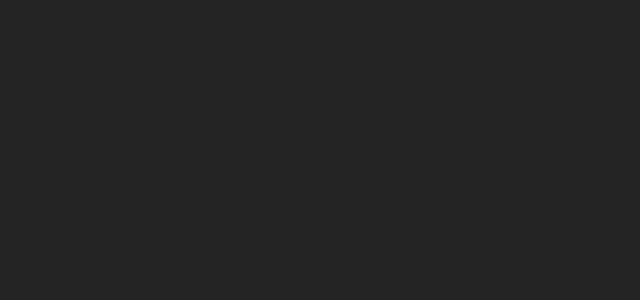
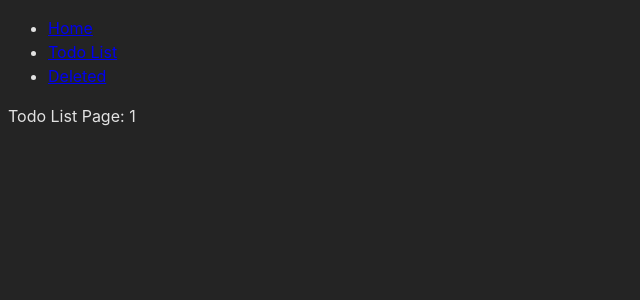
Before and after one commit to Coukrafter/Coukrafter, a React (Vite) app: page /todo_list/1 in a window 1280 px wide. Shown: the top 300 px of the page, without its empty margins (0-640 px from the left). Built offline with nearby package versions, Linux system fonts and the light colour scheme.

Commit message:
implemented basic routing

```diff
--- a/package.json
+++ b/package.json
@@ -10,7 +10,8 @@
   },
   "dependencies": {
     "react": "^18.2.0",
-    "react-dom": "^18.2.0"
+    "react-dom": "^18.2.0",
+    "react-router-dom": "^6.6.2"
   },
   "devDependencies": {
     "@types/react": "^18.0.26",
--- a/src/App.tsx
+++ b/src/App.tsx
@@ -1,3 +1,18 @@
-export function App() {
-  return <></>;
+import { BrowserRouter, Routes, Route } from "react-router-dom";
+import Layout from "./components/Layout/Layout";
+import { DeletedPage, HomePage, NotFoundPage, TodoListPage } from "./pages";
+
+export default function App() {
+  return (
+    <BrowserRouter>
+      <Layout>
+        <Routes>
+          <Route path="/" element={<HomePage />} />
+          <Route path="todo_list/:listId" element={<TodoListPage />} />
+          <Route path="deleted" element={<DeletedPage />} />
+          <Route path="*" element={<NotFoundPage />} />
+        </Routes>
+      </Layout>
+    </BrowserRouter>
+  );
 }
--- /dev/null
+++ b/src/components/Layout/Layout.tsx
@@ -0,0 +1,15 @@
+import { ReactNode } from "react";
+import Navbar from "./Navbar";
+
+type Props = {
+  children: ReactNode;
+};
+
+export default function Layout({ children }: Props) {
+  return (
+    <>
+      <Navbar />
+      {children}
+    </>
+  );
+}
--- /dev/null
+++ b/src/components/Layout/Navbar.tsx
@@ -0,0 +1,19 @@
+export default function Navbar() {
+  return (
+    <header>
+      <nav>
+        <ul>
+          <li>
+            <a href="/">Home</a>
+          </li>
+          <li>
+            <a href="/todo_list/1">Todo List</a>
+          </li>
+          <li>
+            <a href="/deleted">Deleted</a>
+          </li>
+        </ul>
+      </nav>
+    </header>
+  );
+}
--- a/src/main.tsx
+++ b/src/main.tsx
@@ -1,6 +1,6 @@
 import React from "react";
 import ReactDOM from "react-dom/client";
-import { App } from "./App";
+import App from "./App";
 import "./index.css";
 
 ReactDOM.createRoot(document.getElementById("root") as HTMLElement).render(
--- /dev/null
+++ b/src/pages/DeletedPage/DeletedPage.tsx
@@ -0,0 +1,3 @@
+export default function DeletedPage() {
+  return <div>Deleted Page</div>;
+}
--- /dev/null
+++ b/src/pages/HomePage/HomePage.tsx
@@ -0,0 +1,3 @@
+export default function HomePage() {
+  return <div>Home Page</div>;
+}
--- /dev/null
+++ b/src/pages/NotFoundPage/NotFoundPage.tsx
@@ -0,0 +1,3 @@
+export default function NotFoundPage() {
+  return <div>404 Page Not Found</div>;
+}
--- /dev/null
+++ b/src/pages/TodoListPage/TodoListPage.tsx
@@ -0,0 +1,6 @@
+import { useParams } from "react-router-dom";
+
+export default function TodoListPage() {
+  const { listId } = useParams();
+  return <div>Todo List Page: {listId}</div>;
+}
--- /dev/null
+++ b/src/pages/index.ts
@@ -0,0 +1,4 @@
+export { default as HomePage } from "./HomePage/HomePage";
+export { default as DeletedPage } from "./DeletedPage/DeletedPage";
+export { default as TodoListPage } from "./TodoListPage/TodoListPage";
+export { default as NotFoundPage } from "./NotFoundPage/NotFoundPage";
```
Also changed, not shown: 1 other file (tests, documents, lock files or other folders).
